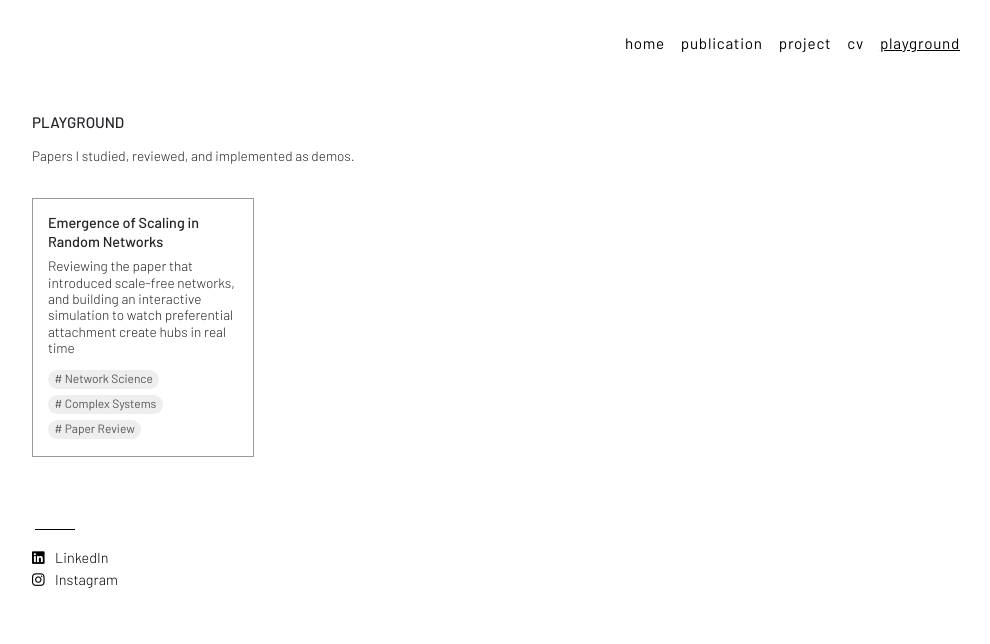
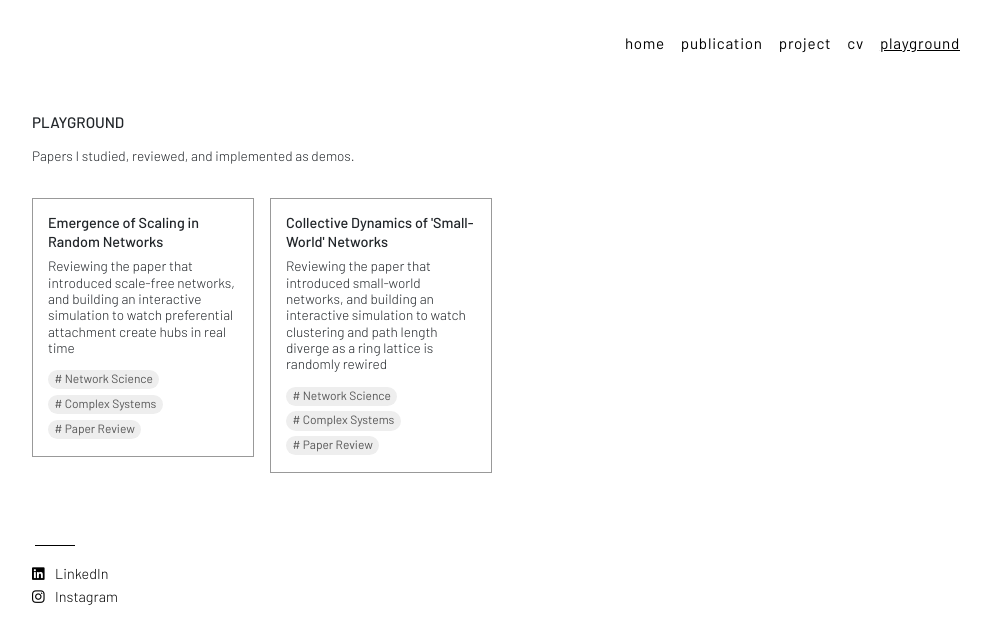
Before and after one commit to hyeshinchu/portfolio, a Jekyll site: the page built from playground/index.html, in a window 1280 px wide. Shown: the top 644 px of the page, without its empty margins (140-1130 px from the left). Built offline with Jekyll 4.4.1, drawn with Linux system fonts in a browser that asks for light colours; nearby versions of some CDN libraries; part of the change alters nothing that is shown.

Commit message:
Add Watts-Strogatz small-world networks demo to Playground
Second Playground entry: Watts & Strogatz's "Collective Dynamics of
'Small-World' Networks" (Nature, 1998). Links to the official Nature
article page. The embedded demo (assets/playground/
collective-dynamics-small-world/) lets you drag a log-scale rewiring
probability p and see two things at once: an illustrative N=20 ring
lattice actually get rewired (local edges vs. random long-range
shortcuts, drawn the way the paper's own Figure 1 does), and a marker
moving along a precomputed C(p)/C(0) vs. L(p)/L(0) curve (from a
N=400, k=10 reference network, averaged over 30 trials per sample for
a clean curve) reproducing the shape of the paper's central figure —
path length collapsing at small p while clustering stays high.

Co-Authored-By: Claude Sonnet 5 <noreply@anthropic.com>

```diff
--- a/_data/playground.yml
+++ b/_data/playground.yml
@@ -14,3 +14,18 @@ playground:
       - Paper Review
     description: >-
       Reviewing the paper that introduced scale-free networks, and building an interactive simulation to watch preferential attachment create hubs in real time
+  - title: "Collective Dynamics of 'Small-World' Networks"
+    no_image: true
+    paper: "https://www.nature.com/articles/30918"
+    demo: "/assets/playground/collective-dynamics-small-world/"
+    demo_inline: true
+    detail: >
+      <p>Watts and Strogatz's 1998 paper started from a regular ring lattice, where every node connects only to its nearest neighbors — highly clustered, but far apart. Rewiring each local edge to a random node with probability p interpolates toward a random graph. The surprise: even a tiny amount of rewiring collapses the average path length almost to the random-graph level while the clustering coefficient barely drops, so a network can be highly clustered and a "small world" at the same time.</p>
+
+      <p>I built the simulation below to see this myself — rewiring an illustrative ring lattice at a chosen p, and tracking where that p falls on the clustering-coefficient and path-length curves computed from a larger reference network, reproducing the shape of the paper's central figure.</p>
+    tags:
+      - Network Science
+      - Complex Systems
+      - Paper Review
+    description: >-
+      Reviewing the paper that introduced small-world networks, and building an interactive simulation to watch clustering and path length diverge as a ring lattice is randomly rewired
--- /dev/null
+++ b/assets/playground/collective-dynamics-small-world/index.html
@@ -0,0 +1,435 @@
+<!DOCTYPE html>
+<html lang="en">
+<head>
+<meta charset="utf-8">
+<meta name="viewport" content="width=device-width, initial-scale=1">
+<title>Collective Dynamics of Small-World Networks — Interactive Demo</title>
+<link rel="preconnect" href="https://fonts.googleapis.com">
+<link rel="preconnect" href="https://fonts.gstatic.com" crossorigin>
+<link href="https://fonts.googleapis.com/css2?family=Barlow:wght@300;400;500;600&display=swap" rel="stylesheet">
+<style>
+  :root {
+    --accent: #2f6fed;
+    --accent2: #e2533d;
+    --text: #333;
+    --muted: #888;
+    --border: #e6e6e6;
+  }
+  * { box-sizing: border-box; }
+  html, body {
+    margin: 0;
+    padding: 0;
+    font-family: 'Barlow', Arial, sans-serif;
+    color: var(--text);
+    background: #fff;
+  }
+  .wrap { max-width: 1000px; margin: 0 auto; padding: 20px 20px 28px; }
+  h1 { font-size: 1.15rem; font-weight: 500; margin: 0 0 10px; }
+  .intro p { font-size: .85rem; font-weight: 300; line-height: 1.55; margin: 0 0 10px; }
+  .intro code { background: #f4f4f4; padding: 1px 5px; border-radius: 3px; font-size: .82em; }
+  .controls {
+    display: flex; flex-wrap: wrap; align-items: flex-end; gap: 16px;
+    padding: 14px; margin: 14px 0; background: #fafafa;
+    border: 1px solid var(--border); border-radius: 8px;
+  }
+  .field { display: flex; flex-direction: column; gap: 4px; }
+  .field label { font-size: .7rem; font-weight: 500; text-transform: uppercase; letter-spacing: .3px; color: var(--muted); }
+  .p-field { flex: 1 1 260px; }
+  .p-field input[type=range] { width: 100%; }
+  .p-value { font-size: .85rem; font-weight: 500; }
+  button {
+    font-family: inherit; font-size: .8rem; padding: 6px 12px;
+    border: 1px solid #333; background: #fff; color: #333; border-radius: 5px; cursor: pointer;
+  }
+  button:hover { background: #333; color: #fff; }
+  .panels { display: flex; gap: 14px; flex-wrap: wrap; }
+  .panel { flex: 1 1 420px; border: 1px solid var(--border); border-radius: 8px; padding: 10px; min-width: 0; }
+  .panel h2 { font-size: .78rem; font-weight: 500; text-transform: uppercase; letter-spacing: .3px; color: var(--muted); margin: 0 0 8px; }
+  #ringCanvas { width: 100%; height: 360px; display: block; }
+  #curveCanvas { width: 100%; height: 300px; display: block; }
+  .legend { display: flex; align-items: center; gap: 8px; font-size: .72rem; color: var(--muted); margin-top: 8px; flex-wrap: wrap; }
+  .legend .dot { width: 9px; height: 9px; border-radius: 50%; display: inline-block; }
+  .legend .line { width: 14px; height: 2px; display: inline-block; }
+  .stats { display: grid; grid-template-columns: repeat(2, 1fr); gap: 6px 14px; margin-top: 10px; font-size: .78rem; }
+  .stats .stat-label { color: var(--muted); }
+  .stats .stat-value { font-weight: 500; }
+  .status { font-size: .75rem; color: var(--muted); margin: 4px 0 0; }
+</style>
+</head>
+<body>
+<div class="wrap">
+  <div class="intro">
+    <h1>Collective Dynamics of Small-World Networks — Interactive Demo</h1>
+    <p>Watts &amp; Strogatz (1998) started from a <b>regular ring lattice</b>, where every node connects only to its nearest neighbors — highly clustered, but far apart (many hops between distant nodes). They then rewired each local edge to a random node with probability <code>p</code>. At <code>p = 1</code> the network is essentially random: short paths, but almost no local clustering. The surprise was in between — even a <i>tiny</i> amount of rewiring (small <code>p</code>) collapses the average path length almost to the random-graph level, while the clustering coefficient barely drops. A network can be <i>both</i> highly clustered <i>and</i> a "small world" at the same time.</p>
+    <p>Drag the slider to rewire the illustrative ring on the left, and watch where that <code>p</code> lands on the reference curve on the right (computed once from a larger N = 400 network) — the same curve shape as the paper's Figure 2.</p>
+  </div>
+
+  <div class="controls">
+    <div class="field p-field">
+      <label for="pSlider">Rewiring probability p = <span class="p-value" id="pValue">0</span></label>
+      <input type="range" id="pSlider" min="0" max="1000" value="0" step="1">
+    </div>
+    <div class="field">
+      <label>&nbsp;</label>
+      <button id="rerollBtn">Re-randomize ring</button>
+    </div>
+  </div>
+
+  <div class="panels">
+    <div class="panel">
+      <h2>Ring lattice (N = 20, illustrative)</h2>
+      <canvas id="ringCanvas"></canvas>
+      <div class="legend">
+        <span class="dot" style="background: rgba(60,60,60,0.35);"></span> local edge
+        <span class="dot" style="background: var(--accent2); margin-left: 8px;"></span> rewired shortcut
+      </div>
+    </div>
+    <div class="panel">
+      <h2>Clustering &amp; path length vs. p (N = 400 reference)</h2>
+      <canvas id="curveCanvas"></canvas>
+      <div class="legend">
+        <span class="line" style="background: var(--accent);"></span> C(p) / C(0)
+        <span class="line" style="background: var(--accent2); margin-left: 8px;"></span> L(p) / L(0)
+      </div>
+      <div class="stats">
+        <div><span class="stat-label">C(p)/C(0):</span> <span class="stat-value" id="statC">—</span></div>
+        <div><span class="stat-label">L(p)/L(0):</span> <span class="stat-value" id="statL">—</span></div>
+      </div>
+      <p class="status" id="curveStatus">Computing reference curve…</p>
+    </div>
+  </div>
+</div>
+
+<script>
+(function () {
+  'use strict';
+
+  // ---------- small illustrative ring (visual only) ----------
+  var N_VIS = 20, K_VIS = 4;
+
+  function buildRingSets(N, k) {
+    var half = k / 2;
+    var adj = [];
+    for (var i = 0; i < N; i++) adj.push(new Set());
+    for (var i = 0; i < N; i++) {
+      for (var j = 1; j <= half; j++) {
+        var b = (i + j) % N;
+        adj[i].add(b); adj[b].add(i);
+      }
+    }
+    return adj;
+  }
+
+  function rewireSets(baseAdj, N, k, p) {
+    var half = k / 2;
+    var adj = baseAdj.map(function (s) { return new Set(s); });
+    for (var i = 0; i < N; i++) {
+      for (var j = 1; j <= half; j++) {
+        var target = (i + j) % N;
+        if (!adj[i].has(target)) continue;
+        if (Math.random() < p) {
+          var newTarget, tries = 0;
+          do { newTarget = Math.floor(Math.random() * N); tries++; }
+          while ((newTarget === i || adj[i].has(newTarget)) && tries < 200);
+          if (newTarget !== i && !adj[i].has(newTarget)) {
+            adj[i].delete(target); adj[target].delete(i);
+            adj[i].add(newTarget); adj[newTarget].add(i);
+          }
+        }
+      }
+    }
+    return adj;
+  }
+
+  function ringVisEdges(adj, N, k) {
+    var half = k / 2, edges = [];
+    for (var i = 0; i < N; i++) {
+      adj[i].forEach(function (j) {
+        if (j > i) {
+          var d = Math.min(Math.abs(i - j), N - Math.abs(i - j));
+          edges.push({ a: i, b: j, shortcut: d > half });
+        }
+      });
+    }
+    return edges;
+  }
+
+  var baseRingVis = buildRingSets(N_VIS, K_VIS);
+
+  function setupCanvas(canvas) {
+    var dpr = window.devicePixelRatio || 1;
+    var w = canvas.clientWidth, h = canvas.clientHeight;
+    canvas.width = Math.max(1, w * dpr);
+    canvas.height = Math.max(1, h * dpr);
+    var ctx = canvas.getContext('2d');
+    ctx.setTransform(dpr, 0, 0, dpr, 0, 0);
+    return ctx;
+  }
+
+  function drawRing(p) {
+    var canvas = document.getElementById('ringCanvas');
+    var ctx = setupCanvas(canvas);
+    var w = canvas.clientWidth, h = canvas.clientHeight;
+    ctx.clearRect(0, 0, w, h);
+    var cx = w / 2, cy = h / 2, radius = Math.min(w, h) / 2 - 24;
+
+    var positions = [];
+    for (var i = 0; i < N_VIS; i++) {
+      var angle = (i / N_VIS) * Math.PI * 2 - Math.PI / 2;
+      positions.push({ x: cx + Math.cos(angle) * radius, y: cy + Math.sin(angle) * radius });
+    }
+
+    var adj = p === 0 ? baseRingVis : rewireSets(baseRingVis, N_VIS, K_VIS, p);
+    var edges = ringVisEdges(adj, N_VIS, K_VIS);
+
+    edges.forEach(function (e) {
+      ctx.beginPath();
+      ctx.moveTo(positions[e.a].x, positions[e.a].y);
+      ctx.lineTo(positions[e.b].x, positions[e.b].y);
+      if (e.shortcut) {
+        ctx.strokeStyle = 'rgba(226,83,61,0.8)';
+        ctx.lineWidth = 1.6;
+      } else {
+        ctx.strokeStyle = 'rgba(60,60,60,0.35)';
+        ctx.lineWidth = 1.2;
+      }
+      ctx.stroke();
+    });
+
+    positions.forEach(function (pos) {
+      ctx.beginPath();
+      ctx.arc(pos.x, pos.y, 5, 0, Math.PI * 2);
+      ctx.fillStyle = '#2f6fed';
+      ctx.fill();
+    });
+  }
+
+  // ---------- larger reference network for C(p), L(p) ----------
+  var N_STAT = 400, K_STAT = 10;
+
+  function buildRingMatrix(N, k) {
+    var half = k / 2;
+    var mat = new Uint8Array(N * N);
+    for (var i = 0; i < N; i++) {
+      for (var j = 1; j <= half; j++) {
+        var b = (i + j) % N;
+        mat[i * N + b] = 1; mat[b * N + i] = 1;
+      }
+    }
+    return mat;
+  }
+
+  function rewireMatrix(baseMat, N, k, p) {
+    var half = k / 2;
+    var mat = new Uint8Array(baseMat);
+    for (var i = 0; i < N; i++) {
+      for (var j = 1; j <= half; j++) {
+        var target = (i + j) % N;
+        if (!mat[i * N + target]) continue;
+        if (Math.random() < p) {
+          var newTarget, tries = 0;
+          do { newTarget = Math.floor(Math.random() * N); tries++; }
+          while ((newTarget === i || mat[i * N + newTarget]) && tries < 200);
+          if (newTarget !== i && !mat[i * N + newTarget]) {
+            mat[i * N + target] = 0; mat[target * N + i] = 0;
+            mat[i * N + newTarget] = 1; mat[newTarget * N + i] = 1;
+          }
+        }
+      }
+    }
+    return mat;
+  }
+
+  function matrixToList(mat, N) {
+    var list = new Array(N);
+    for (var i = 0; i < N; i++) {
+      var arr = [], base = i * N;
+      for (var j = 0; j < N; j++) if (mat[base + j]) arr.push(j);
+      list[i] = arr;
+    }
+    return list;
+  }
+
+  function averageClusteringMatrix(mat, N) {
+    var total = 0, counted = 0;
+    for (var i = 0; i < N; i++) {
+      var base = i * N, nb = [];
+      for (var j = 0; j < N; j++) if (mat[base + j]) nb.push(j);
+      var k = nb.length;
+      if (k < 2) continue;
+      var links = 0;
+      for (var a = 0; a < k; a++) {
+        for (var b = a + 1; b < k; b++) {
+          if (mat[nb[a] * N + nb[b]]) links++;
+        }
+      }
+      total += links / (k * (k - 1) / 2);
+      counted++;
+    }
+    return counted ? total / counted : 0;
+  }
+
+  function averagePathLengthList(list, N) {
+    var totalDist = 0, totalPairs = 0;
+    var dist = new Int32Array(N), queue = new Int32Array(N);
+    for (var s = 0; s < N; s++) {
+      dist.fill(-1);
+      dist[s] = 0;
+      queue[0] = s;
+      var qHead = 0, qTail = 1;
+      while (qHead < qTail) {
+        var u = queue[qHead++], nb = list[u];
+        for (var idx = 0; idx < nb.length; idx++) {
+          var v = nb[idx];
+          if (dist[v] === -1) { dist[v] = dist[u] + 1; queue[qTail++] = v; }
+        }
+      }
+      for (var t = 0; t < N; t++) if (t !== s && dist[t] !== -1) { totalDist += dist[t]; totalPairs++; }
+    }
+    return totalPairs ? totalDist / totalPairs : 0;
+  }
+
+  var curve = null, C0 = 0, L0 = 0;
+
+  function computeCurve() {
+    var baseMat = buildRingMatrix(N_STAT, K_STAT);
+    C0 = averageClusteringMatrix(baseMat, N_STAT);
+    L0 = averagePathLengthList(matrixToList(baseMat, N_STAT), N_STAT);
+
+    var numSamples = 24, trials = 30, pts = [];
+    for (var i = 0; i < numSamples; i++) {
+      var logP = -4 + 4 * i / (numSamples - 1);
+      var p = Math.pow(10, logP);
+      var cSum = 0, lSum = 0;
+      for (var t = 0; t < trials; t++) {
+        var mat = rewireMatrix(baseMat, N_STAT, K_STAT, p);
+        cSum += averageClusteringMatrix(mat, N_STAT);
+        lSum += averagePathLengthList(matrixToList(mat, N_STAT), N_STAT);
+      }
+      pts.push({ logP: logP, cRatio: (cSum / trials) / C0, lRatio: (lSum / trials) / L0 });
+    }
+    curve = pts;
+  }
+
+  function interpolateCurve(logP) {
+    if (!curve) return { cRatio: 1, lRatio: 1 };
+    if (logP <= curve[0].logP) return curve[0];
+    if (logP >= curve[curve.length - 1].logP) return curve[curve.length - 1];
+    for (var i = 0; i < curve.length - 1; i++) {
+      if (logP >= curve[i].logP && logP <= curve[i + 1].logP) {
+        var t = (logP - curve[i].logP) / (curve[i + 1].logP - curve[i].logP);
+        return {
+          cRatio: curve[i].cRatio + t * (curve[i + 1].cRatio - curve[i].cRatio),
+          lRatio: curve[i].lRatio + t * (curve[i + 1].lRatio - curve[i].lRatio)
+        };
+      }
+    }
+    return curve[curve.length - 1];
+  }
+
+  function drawCurve(currentLogP, currentP) {
+    var canvas = document.getElementById('curveCanvas');
+    var ctx = setupCanvas(canvas);
+    var w = canvas.clientWidth, h = canvas.clientHeight;
+    ctx.clearRect(0, 0, w, h);
+    if (!curve) return;
+
+    var margin = { left: 34, right: 12, top: 12, bottom: 28 };
+    var plotW = Math.max(1, w - margin.left - margin.right);
+    var plotH = Math.max(1, h - margin.top - margin.bottom);
+    var minLogP = -4, maxLogP = 0;
+
+    function xOf(logP) { return margin.left + (logP - minLogP) / (maxLogP - minLogP) * plotW; }
+    function yOf(ratio) { return margin.top + (1 - ratio) * plotH; }
+
+    ctx.strokeStyle = '#ccc';
+    ctx.lineWidth = 1;
+    ctx.beginPath();
+    ctx.moveTo(margin.left, margin.top);
+    ctx.lineTo(margin.left, margin.top + plotH);
+    ctx.lineTo(margin.left + plotW, margin.top + plotH);
+    ctx.stroke();
+
+    ctx.fillStyle = '#999';
+    ctx.font = '10px Barlow, sans-serif';
+    ctx.fillText('log₁₀(p)', margin.left + plotW / 2 - 16, h - 6);
+
+    function drawSeries(key, color) {
+      ctx.strokeStyle = color;
+      ctx.lineWidth = 1.8;
+      ctx.beginPath();
+      curve.forEach(function (pt, i) {
+        var x = xOf(pt.logP), y = yOf(pt[key]);
+        if (i === 0) ctx.moveTo(x, y); else ctx.lineTo(x, y);
+      });
+      ctx.stroke();
+      ctx.fillStyle = color;
+      curve.forEach(function (pt) {
+        var x = xOf(pt.logP), y = yOf(pt[key]);
+        ctx.beginPath();
+        ctx.arc(x, y, 2.2, 0, Math.PI * 2);
+        ctx.fill();
+      });
+    }
+    drawSeries('cRatio', '#2f6fed');
+    drawSeries('lRatio', '#e2533d');
+
+    if (currentP > 0) {
+      var mx = xOf(Math.max(minLogP, currentLogP));
+      ctx.strokeStyle = 'rgba(0,0,0,0.35)';
+      ctx.lineWidth = 1;
+      ctx.setLineDash([3, 3]);
+      ctx.beginPath();
+      ctx.moveTo(mx, margin.top);
+      ctx.lineTo(mx, margin.top + plotH);
+      ctx.stroke();
+      ctx.setLineDash([]);
+    }
+  }
+
+  // ---------- UI wiring ----------
+  var pSlider = document.getElementById('pSlider');
+  var pValue = document.getElementById('pValue');
+  var rerollBtn = document.getElementById('rerollBtn');
+  var statC = document.getElementById('statC');
+  var statL = document.getElementById('statL');
+  var curveStatus = document.getElementById('curveStatus');
+
+  function sliderToP(v) {
+    if (v <= 0) return 0;
+    var logP = -4 + 4 * (v / 1000);
+    return Math.pow(10, logP);
+  }
+
+  function formatP(p) {
+    if (p === 0) return '0 (regular ring)';
+    if (p < 0.001) return p.toExponential(1);
+    return p.toFixed(4);
+  }
+
+  function update() {
+    var v = Number(pSlider.value);
+    var p = sliderToP(v);
+    pValue.textContent = formatP(p);
+    drawRing(p);
+    var logP = p > 0 ? Math.log(p) / Math.LN10 : -4;
+    drawCurve(logP, p);
+    var interp = interpolateCurve(logP);
+    statC.textContent = interp.cRatio.toFixed(3);
+    statL.textContent = interp.lRatio.toFixed(3);
+  }
+
+  pSlider.addEventListener('input', update);
+  rerollBtn.addEventListener('click', update);
+
+  drawRing(0);
+
+  setTimeout(function () {
+    computeCurve();
+    curveStatus.style.display = 'none';
+    update();
+  }, 10);
+})();
+</script>
+</body>
+</html>
```
